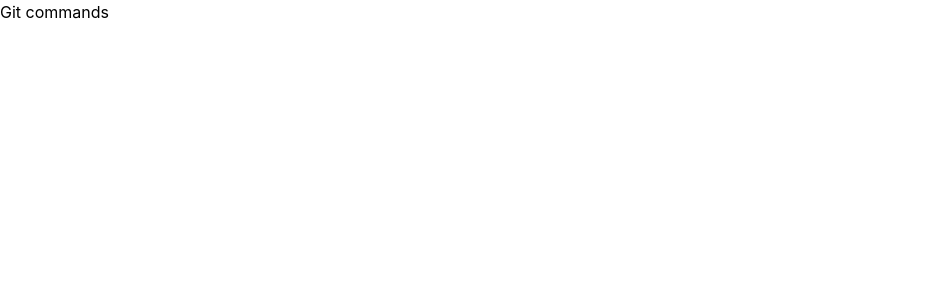
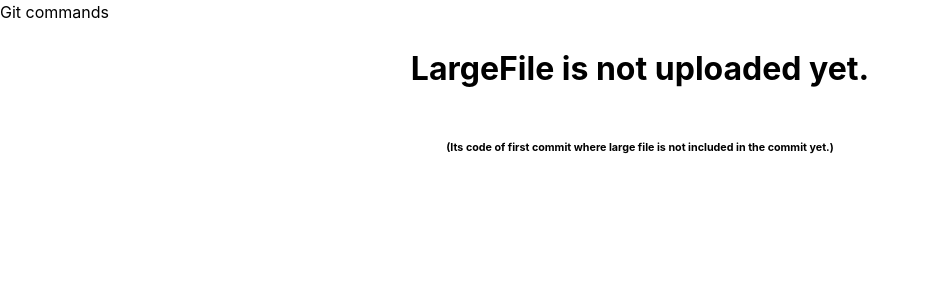
Before and after one commit to Ritik8483/git-usecases, a React (Vite) app: page / in a window 1280 px wide. Shown: the top 300 px of the page, without its empty margins (0-929 px from the left). Built offline with nearby package versions, Linux system fonts and the light colour scheme.

Commit message:
(feat): pushed code into development without including videos

```diff
--- a/src/App.tsx
+++ b/src/App.tsx
@@ -1,7 +1,10 @@
+import LargeFile from "./components/LargeFile";
+
 function App() {
   return (
-    <div style={{ width: "100%" }}>
+    <div>
       Git commands
+      <LargeFile/>
     </div>
   );
 }
@@ -15,3 +18,6 @@ export default App;
 //git remote add origin https://github.com/Ritik8483/git-usecases.git (It will add origin to the remote repo so that local code can go on server)
 //git remote -v (To check origin of added repo)
 //git push -u origin master (It will push the code to the master branch)
+
+// 2.If you added large files and the git push limit exceeds then
+// For example you have a large video of (700mb) and you pushed it
--- /dev/null
+++ b/src/components/LargeFile.tsx
@@ -0,0 +1,20 @@
+const LargeFile = () => {
+  return (
+    <div
+      style={{
+        display: "flex",
+        justifyContent: "center",
+        flexDirection: "column",
+        alignItems: "center",
+      }}
+    >
+      <h1>LargeFile is not uploaded yet. </h1>
+      <h6>
+        (Its code of first commit where large file is not included in the commit
+        yet.)
+      </h6>
+    </div>
+  );
+};
+
+export default LargeFile;
```
